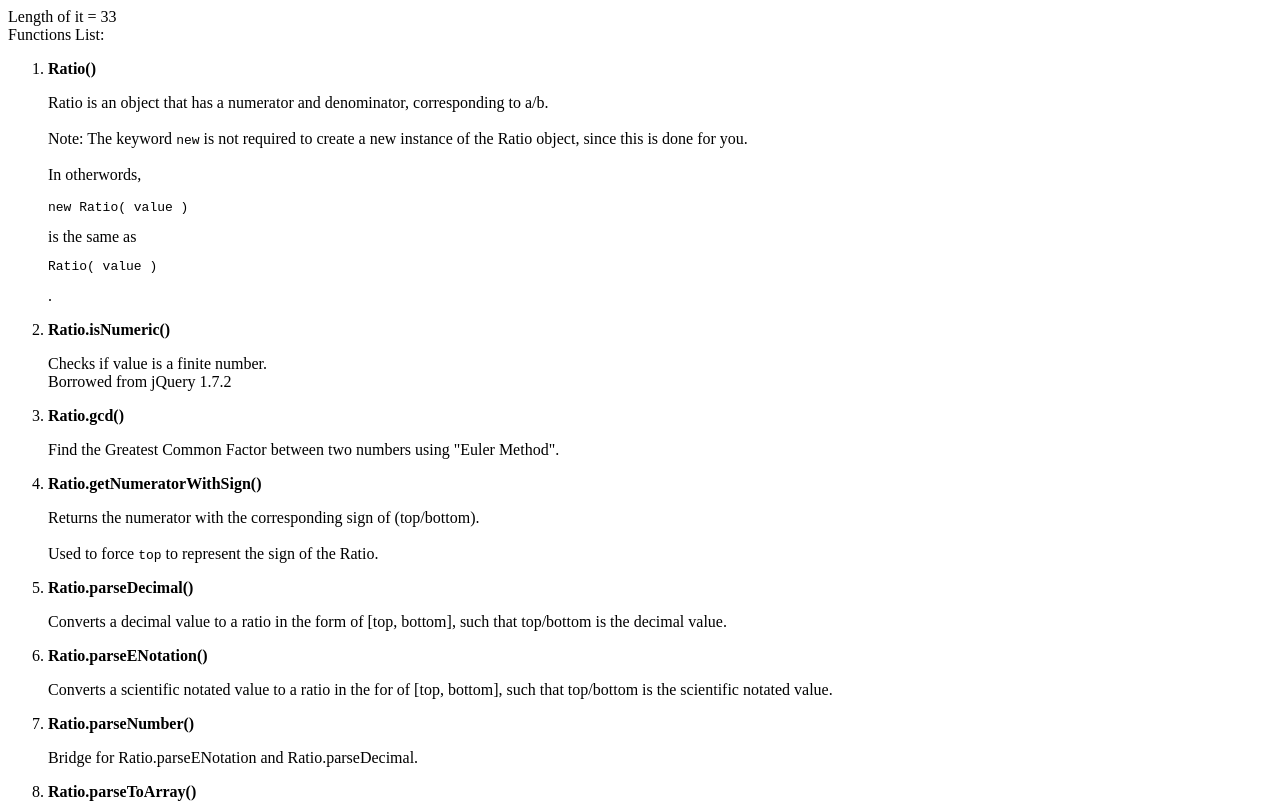
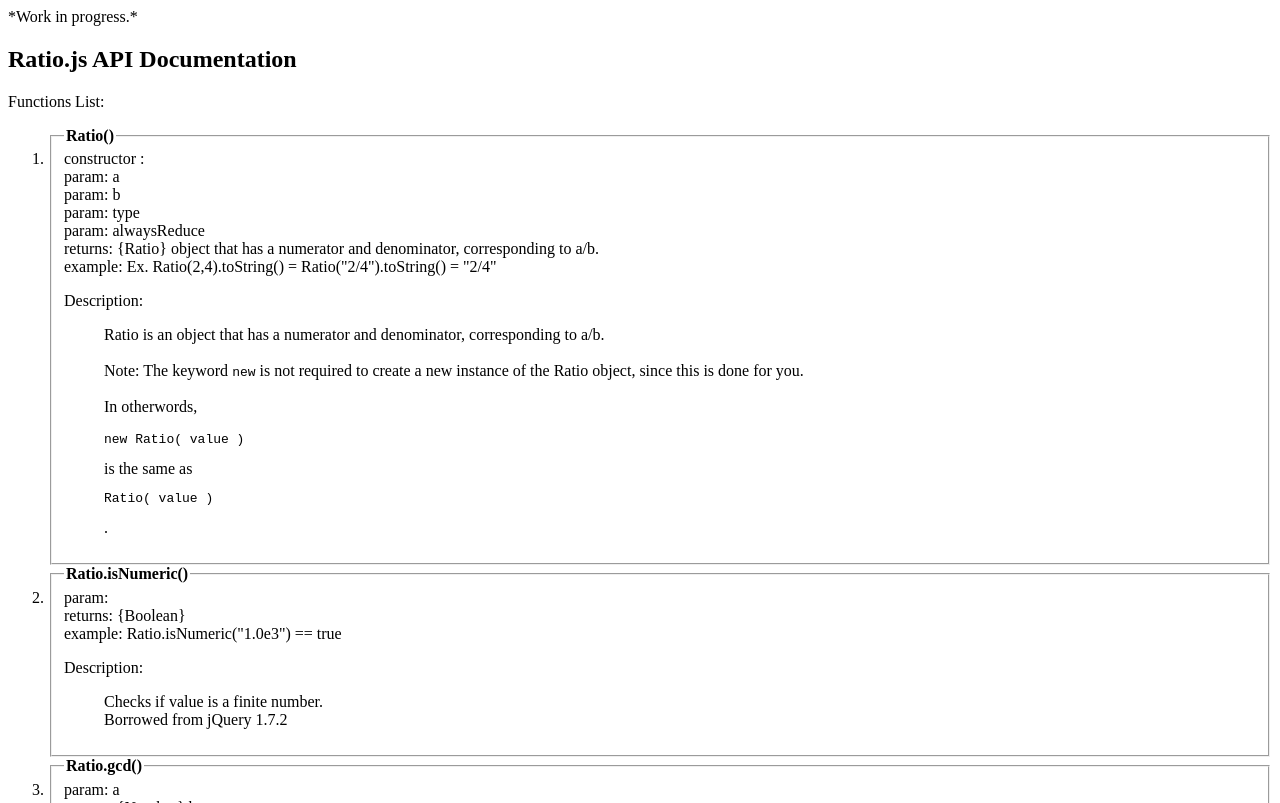
Before and after one commit to LarryBattle/Ratio.js, a website: page docs/Ratio.js_documentation.html in a window 1280 px wide. Shown: the top 803 px of the page. Drawn offline with Linux system fonts and the light colour scheme.

Commit message:
Update master

```diff
--- a/docs/Ratio.js_documentation.html
+++ b/docs/Ratio.js_documentation.html
@@ -5,20 +5,37 @@
 	  <title>Ratio.js Documentation</title>
 	</head>
 	<body>
+		*Work in progress.* <br/>
+		<h2>Ratio.js API Documentation</h2>
 		<p id="functionList" class="dotTemplate">
 		<!--
-			Length of it = {{=it.length}}
-		-->
-		obj.ctx.string
-		<!--
-
 		Functions List:
 			<ol>
 			{{ for(var i = 0, l = it.length; i < l; i++ ){ }}
 				{{? it[i].ctx }}
 				<li>
-					<b>{{= it[i].ctx.string}}</b><br/>
-					{{= it[i].description.full}}
+					<fieldset>
+						<legend><b>{{= it[i].ctx.string}}</b></legend>
+						{{ var tags = it[i].tags; }}
+						{{ for( var j = 0, jLen = tags.length; j < jLen; j++ ){ }}
+							{{= tags[ j ].type }}:
+							{{ if( tags[ j ].name ){ }}
+								{{= tags[ j ].name }}
+							{{ } }}
+							{{ if( tags[ j ].string ){ }}
+								{{= tags[ j ].string }}
+							{{ } }}
+							<br/>
+						{{ } }}
+						<dl>
+							<dt>{{  }}</dt>
+							<dd></dd>
+						</dl>
+						<dl>
+							<dt>Description:</dt>
+							<dd>{{= it[i].description.full}}</dd>
+						</dl>
+					</fieldset>
 				</li>
 				{{?}}
 			{{ } }}
```
